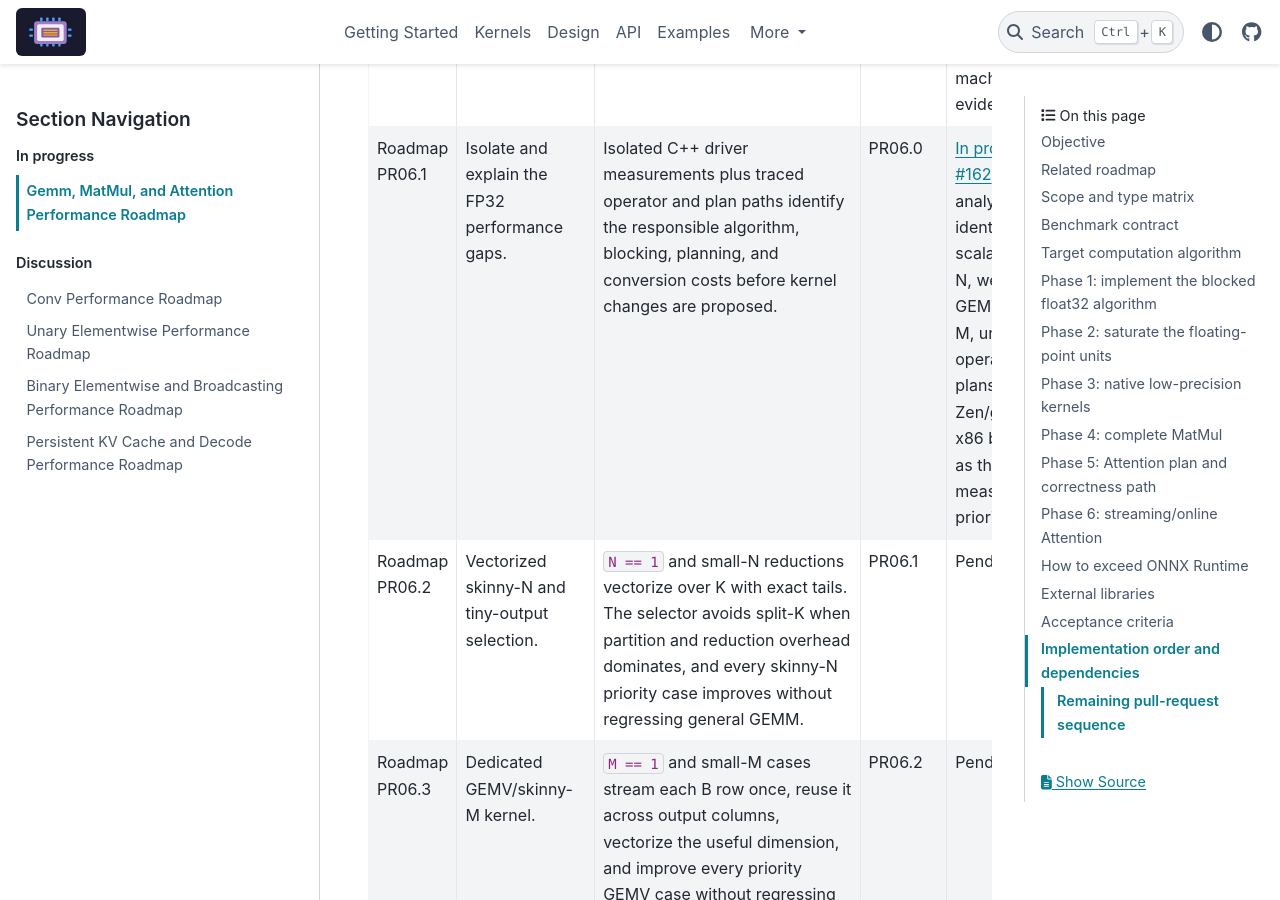
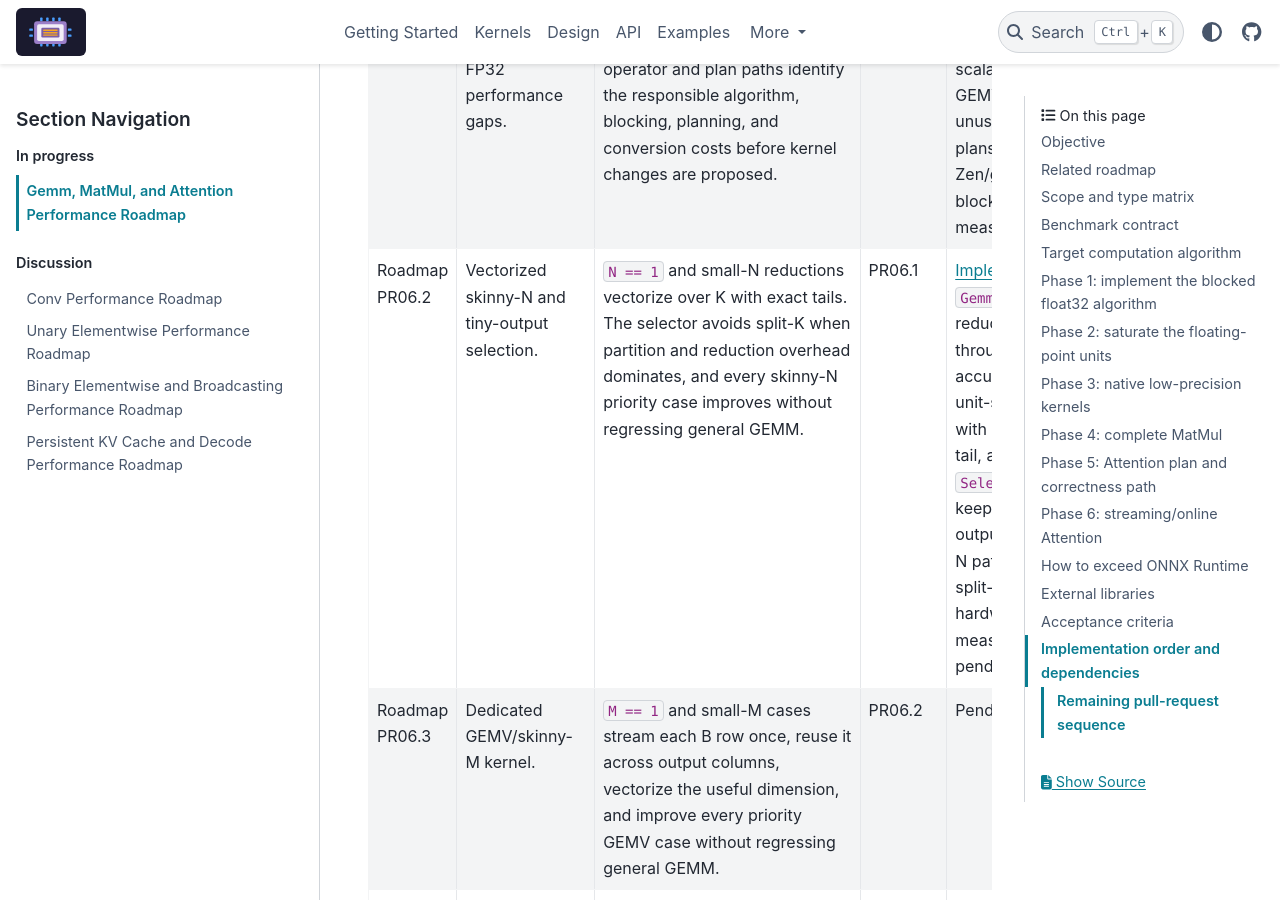
Before and after one commit to xadupre/onnx-light-cpu, a Sphinx documentation site: the page built from docs/next_steps/2026_08_gemm_matmul.rst, in a window 1280 px wide and 900 px high, scrolled down 20923 px. Built offline with Sphinx 7.4.7 and the PyData theme 0.15.4, drawn with Linux system fonts in a browser that asks for light colours; pages that are not in the unit, such as notebooks, are missing from menus.

Commit message:
Gemm roadmap PR06.2: vectorized skinny-N reduction and tiny-output selection (#167)
* Initial plan

* Vectorize skinny-N reduction and refine tiny-output selection (roadmap PR06.2)

Co-authored-by: xadupre <22452781+xadupre@users.noreply.github.com>

* Cover alpha/beta bias epilogue in vectorized skinny-N test

Co-authored-by: xadupre <22452781+xadupre@users.noreply.github.com>

---------

Co-authored-by: copilot-swe-agent[bot] <198982749+Copilot@users.noreply.github.com>
Co-authored-by: xadupre <22452781+xadupre@users.noreply.github.com>

```diff
--- a/docs/next_steps/2026_08_gemm_matmul.rst
+++ b/docs/next_steps/2026_08_gemm_matmul.rst
@@ -678,9 +678,9 @@ require measurements on dedicated hardware.
        performance with no priority shape below 0.9x.
      - P3.
      - Scheduler PR01, epilogue PR02, x86 tuning PR03, thread runtime PR04,
-       ARM kernels PR05, parity runner PR06.0, and diagnosis PR06.1 are
-       implemented or in review; measured fixes PR06.2 through PR06.5 and
-       final gate PR06.6 remain.
+       ARM kernels PR05, parity runner PR06.0, diagnosis PR06.1, and
+       vectorized skinny-N selection PR06.2 are implemented or in review;
+       measured fixes PR06.3 through PR06.5 and final gate PR06.6 remain.
      - `onnx-light-cpu #133
        <https://github.com/xadupre/onnx-light-cpu/pull/133>`_,
        `onnx-light-cpu #141
@@ -710,7 +710,9 @@ require measurements on dedicated hardware.
        `onnx-light-cpu #160
        <https://github.com/xadupre/onnx-light-cpu/pull/160>`_,
        `onnx-light-cpu #162
-       <https://github.com/xadupre/onnx-light-cpu/pull/162>`_
+       <https://github.com/xadupre/onnx-light-cpu/pull/162>`_,
+       `onnx-light-cpu #167
+       <https://github.com/xadupre/onnx-light-cpu/pull/167>`_
    * - P5
      - Native/panel-converted FP16, BF16, and integer paths.
      - Low-precision corpus reaches at least 1.0x ONNX Runtime median
@@ -827,7 +829,13 @@ dependency, and current status.
        dominates, and every skinny-N priority case improves without regressing
        general GEMM.
      - PR06.1
-     - Pending
+     - `Implemented in #167
+       <https://github.com/xadupre/onnx-light-cpu/pull/167>`_. ``GemmSkinnyN``
+       now reduces each output through several partial accumulators over a
+       unit-stride K body with an exact scalar tail, and
+       ``SelectGemmAlgorithm`` keeps single-column outputs on the skinny-N
+       path instead of split-K. Dedicated-hardware speed-up measurements are
+       still pending.
    * - Roadmap PR06.3
      - Dedicated GEMV/skinny-M kernel.
      - ``M == 1`` and small-M cases stream each B row once, reuse it across
```
Also changed, not shown: docs/design/gemm_kernel_design.rst (+6 -1 lines), 3 other files.
